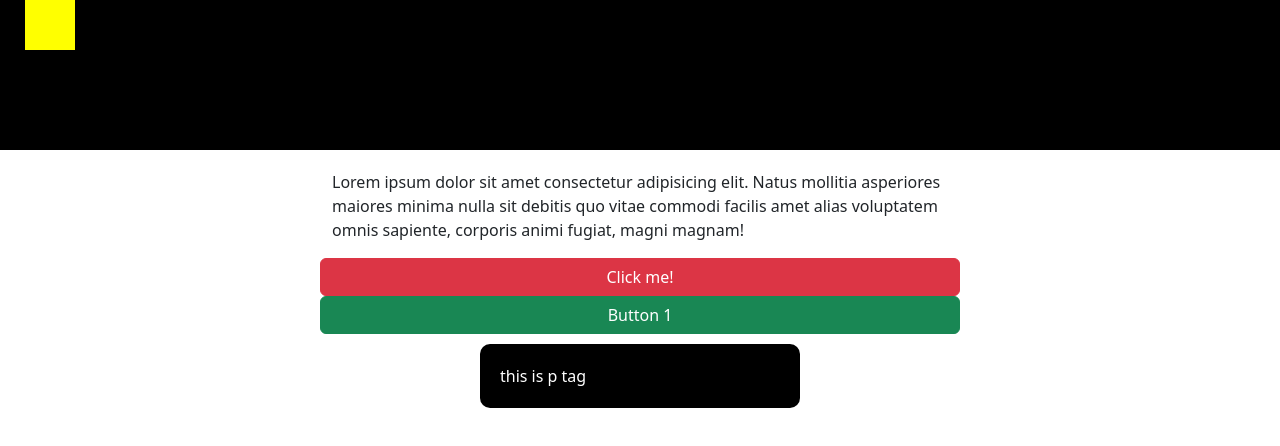
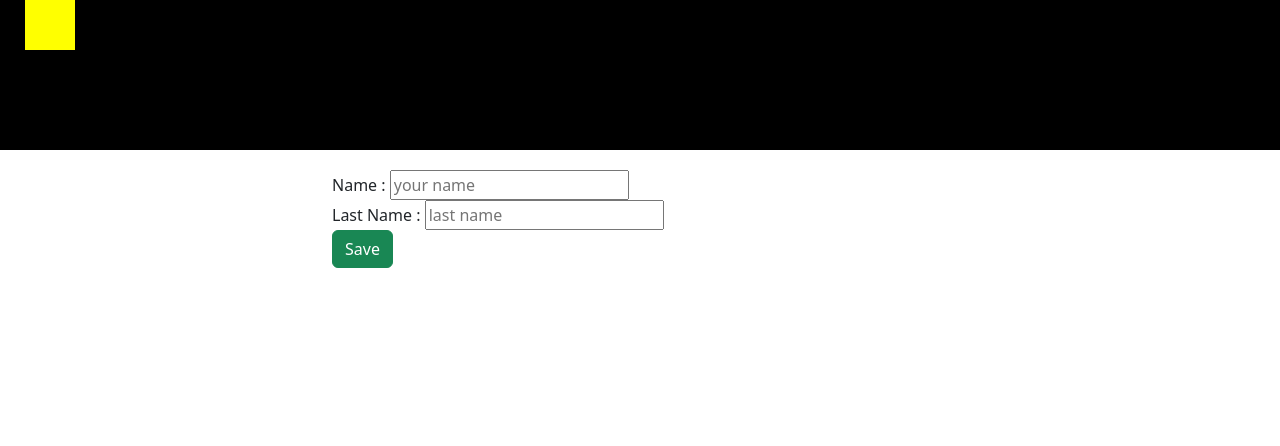
Before and after one commit to NARooshnavand/web4022, a plain HTML site: page index.html in a window 1280 px wide. Drawn offline with nearby package versions, Linux system fonts and the light colour scheme.

Commit message:
second commit 16-12-1402

```diff
--- a/index.html
+++ b/index.html
@@ -17,15 +17,19 @@
         </div>
     </div>
     <div class="row col-md-6" style="margin-right:auto;margin-left: auto;margin-top: 20px;">
-        <p id="ptag">
-            Lorem ipsum dolor sit amet consectetur adipisicing elit. Natus mollitia asperiores maiores minima nulla sit debitis quo vitae commodi facilis amet alias voluptatem omnis sapiente, corporis animi fugiat, magni magnam!
-        </p>
-        <a href="#" class="btn btn-danger" id="changeptag">Click me!</a>
-        <button class="btn btn-success mybtn">Button 1</button>
-        <p class="mybtn" style="margin-top:10px;width:50%;
-        margin-right:auto;
-        margin-left: auto;
-        background-color: black;color: white;padding: 20px;border-radius: 10px;">this is p tag</p>
+        <form action="" id="form">
+            <div class="form-group">
+                <label for="name">Name : </label>
+                <input id="fName" type="text" name="name" class="form-group" value="" placeholder="your name">
+            </div>
+            <div class="form-group">
+                <label for="lastname">Last Name : </label>
+                <input id="lName" type="text" name="lastname" class="form-group" value="" placeholder="last name">
+            </div>
+            <input type="submit" value="Save" class="btn btn-success">
+        </form>
     </div>
+
+    <script src="./js/main.js"></script>
 </body>
 </html>
--- a/js/main.js
+++ b/js/main.js
@@ -16,3 +16,11 @@ function myFunction(){
 
     // alert("You clicked on link!")
 }
+const fName = document.getElementById("fName")
+const lName = document.getElementById("lName")
+const form = document.getElementById("form")
+form.addEventListener("submit", (e)=> {
+    e.preventDefault();
+    console.log(`Name: ${fName.value}`)
+    console.log(lName.value)
+} )
```
Also changed, not shown: js/simple.js (line endings or trailing spaces).
